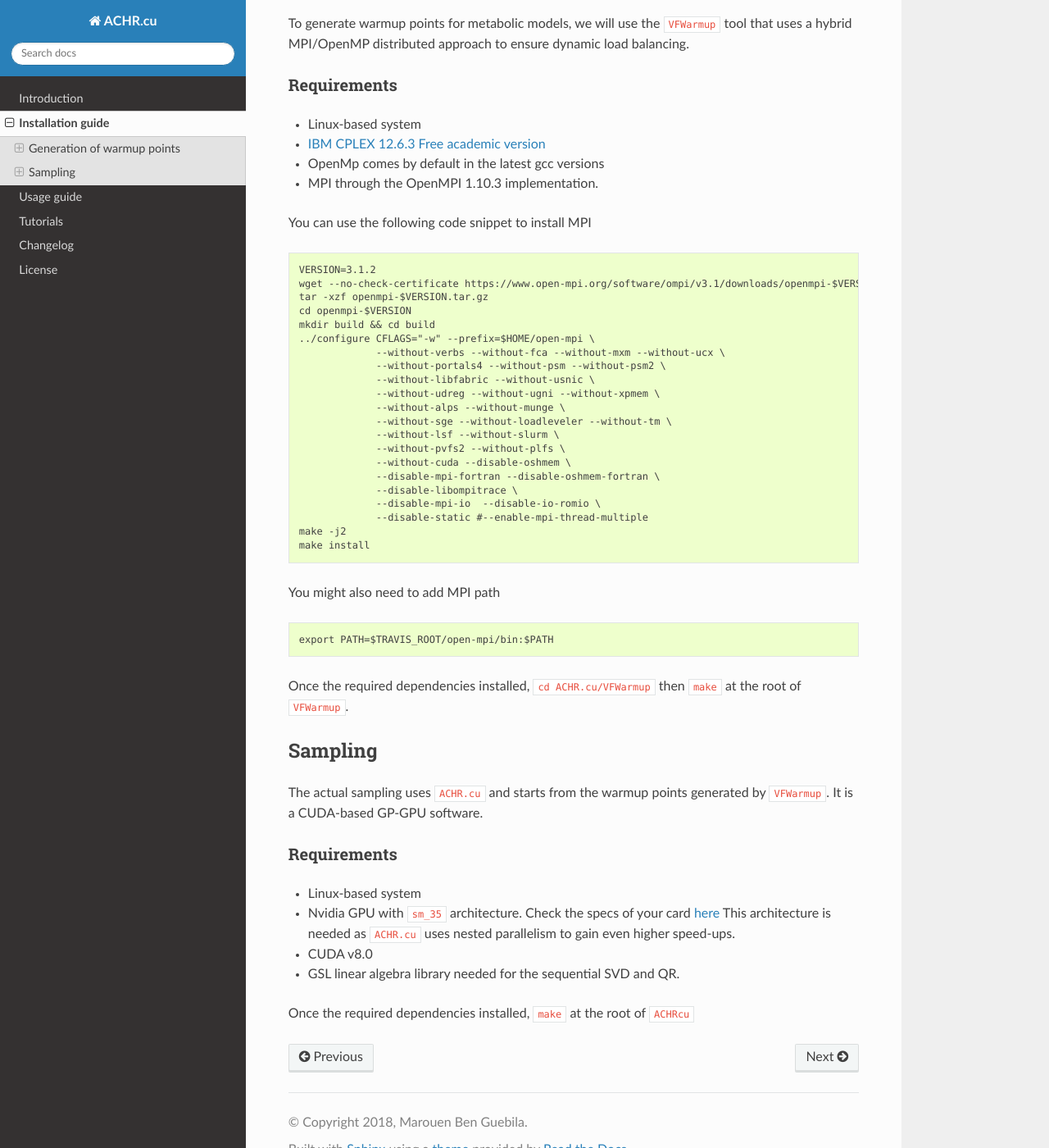
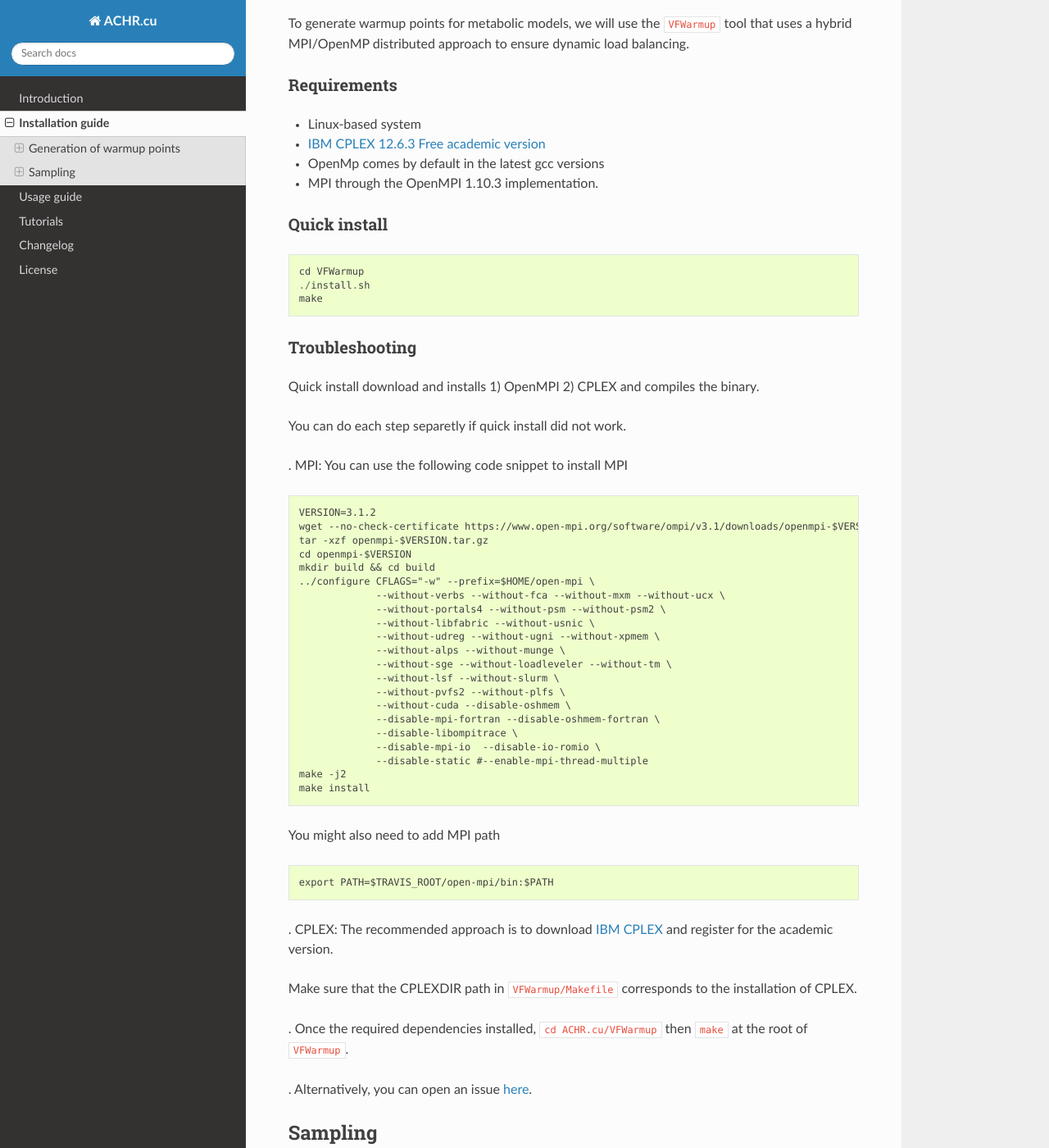
Before and after one commit to marouenbg/ACHR.cu, a Sphinx documentation site: the page built from docs/install/index.md, in a window 1280 px wide and 1400 px high, scrolled down 271 px. Shown: the whole window at 82% size. Built offline with Sphinx 7.4.7 and the Read the Docs theme 2.0.0, drawn with Linux system fonts in a browser that asks for light colours.

Commit message:
fixed docs

````diff
--- a/docs/install/index.md
+++ b/docs/install/index.md
@@ -16,7 +16,19 @@ To generate warmup points for metabolic models, we will use the `VFWarmup` tool
 
 + MPI through the OpenMPI 1.10.3 implementation.
 
-You can use the following code snippet to install MPI
+### Quick install
+
+```
+cd VFWarmup
+./install.sh
+make
+```
+### Troubleshooting
+Quick install download and installs 1) OpenMPI 2) CPLEX and compiles the binary.
+
+You can do each step separetly if quick install did not work.
+
+. MPI: You can use the following code snippet to install MPI
 ```
 VERSION=3.1.2
 wget --no-check-certificate https://www.open-mpi.org/software/ompi/v3.1/downloads/openmpi-$VERSION.tar.gz
@@ -45,7 +57,13 @@ You might also need to add MPI path
 ```
 export PATH=$TRAVIS_ROOT/open-mpi/bin:$PATH
 ```
-Once the required dependencies installed, `cd ACHR.cu/VFWarmup` then `make` at the root of `VFWarmup`.
+. CPLEX: The recommended approach is to download [IBM CPLEX](http://www-03.ibm.com/software/products/fr/ibmilogcpleoptistud) and register for the academic version.
+
+Make sure that the CPLEXDIR path in `VFWarmup/Makefile` corresponds to the installation of CPLEX.
+
+. Once the required dependencies installed, `cd ACHR.cu/VFWarmup` then `make` at the root of `VFWarmup`.
+
+. Alternatively, you can open an issue [here](https://github.com/marouenbg/ACHR.cu/issues).
 
 ## Sampling
 
````
Also changed, not shown: README.md (+7 -0 lines), 1 other file.
